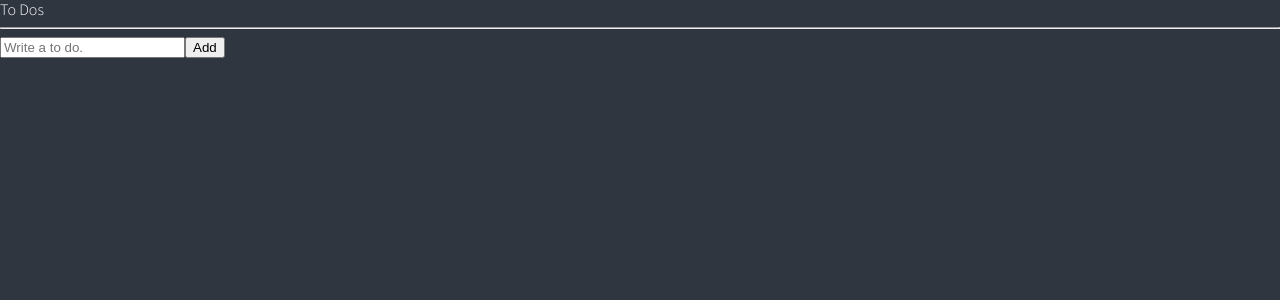
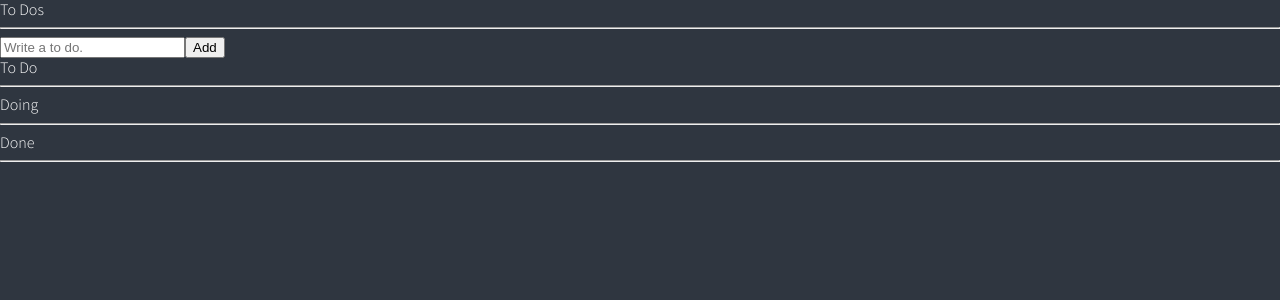
Before and after one commit to minkyeong0905/react-masterclass-todo-clone, a React (Create React App) app: page / in a window 1280 px wide. Shown: the top 300 px of the page. Built offline with nearby package versions, Linux system fonts and the light colour scheme.

Commit message:
Updated atoms.tsx & ToDoList.tsx (Using selector)

```diff
--- a/src/atoms.tsx
+++ b/src/atoms.tsx
@@ -1,4 +1,4 @@
-import { atom } from "recoil";
+import { atom, selector } from "recoil";
 
 export interface IToDo {
     text: string;
@@ -10,3 +10,15 @@
     key: "toDo"
    ,default: []
 });
+
+export const toDoSelector = selector({
+    key: "toDoSelector"
+   ,get: ({ get }) => {
+    const toDos = get(toDoState);
+    return [
+        toDos.filter((toDo) => toDo.category === "TO_DO")
+       ,toDos.filter((toDo) => toDo.category === "DOING")
+       ,toDos.filter((toDo) => toDo.category === "DONE")
+    ];
+   }
+});
--- a/src/components/ToDoList.tsx
+++ b/src/components/ToDoList.tsx
@@ -1,6 +1,6 @@
 import { useRecoilValue } from "recoil";
 import CreateToDo from "./CreateToDo";
-import { toDoState } from "../atoms";
+import { toDoSelector, toDoState } from "../atoms";
 import ToDo from "./ToDo";
 
 // function ToDoList() {
@@ -95,18 +95,32 @@
 // }
 
 function ToDoList() {
-    const toDos = useRecoilValue(toDoState);
-    console.log(toDos);
+    //const toDos = useRecoilValue(toDoState);
+    const [toDo, doing, done] = useRecoilValue(toDoSelector);
 
     return (
         <div>
             <h1>To Dos</h1>
             <hr />
             <CreateToDo />
+
+            <h2>To Do</h2>
             <ul>
-                {/* {toDos.map((toDo) => <ToDo text={toDo.text} id={toDo.id} category={toDo.category} />)} */}
-                {toDos.map((toDo) => <ToDo key={toDo.id} {...toDo} />)}
+                {toDo.map((toDo) => <ToDo key={toDo.id} {...toDo} />)}
             </ul>
+            <hr />
+
+            <h2>Doing</h2>
+            <ul>
+                {doing.map((toDo) => <ToDo key={toDo.id} {...toDo} />)}
+            </ul>
+            <hr />
+
+            <h2>Done</h2>
+            <ul>
+                {done.map((toDo) => <ToDo key={toDo.id} {...toDo} />)}
+            </ul>
+            <hr />
         </div>
     );
 }
```
